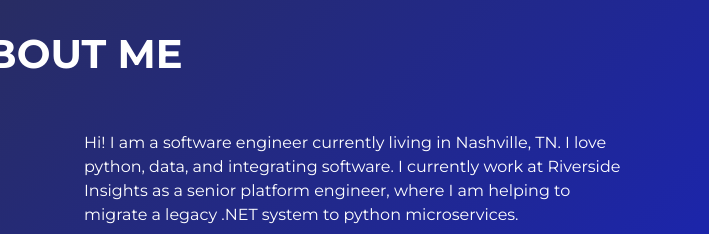
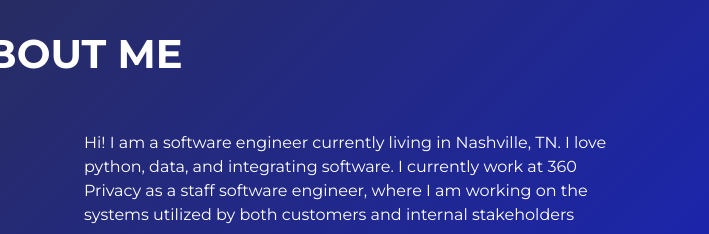
Before and after one commit to harringtonben/new-website, a Gatsby site: page / in a window 1280 px wide. Shown: the part 820-1054 px from the top of the page, 571-1280 px from the left. Built offline with nearby package versions, Linux system fonts and the light colour scheme; Gatsby itself is replaced by a stand-in of ours.

Commit message:
got dat new job again (#5)

```diff
--- a/src/mock/data.js
+++ b/src/mock/data.js
@@ -18,7 +18,7 @@ export const heroData = {
 // ABOUT DATA
 export const aboutData = {
   img: 'headshot.jpg',
-  paragraphOne: 'Hi! I am a software engineer currently living in Nashville, TN. I love python, data, and integrating software. I currently work at Riverside Insights as a senior platform engineer, where I am helping to migrate a legacy .NET system to python microservices.',
+  paragraphOne: 'Hi! I am a software engineer currently living in Nashville, TN. I love python, data, and integrating software. I currently work at 360 Privacy as a staff software engineer, where I am working on the systems utilized by both customers and internal stakeholders',
   paragraphTwo: 'Whenever I am not working, I love cooking, hanging out with my family, riding my bike and occasionally picking up a guitar and playing some music.',
   paragraphThree: 'And of course...Crocs. They are hands down the most comfortable shoe out there and they have a pair for any occasion.',
   resume: '', // if no resume, the button will not show up
```
